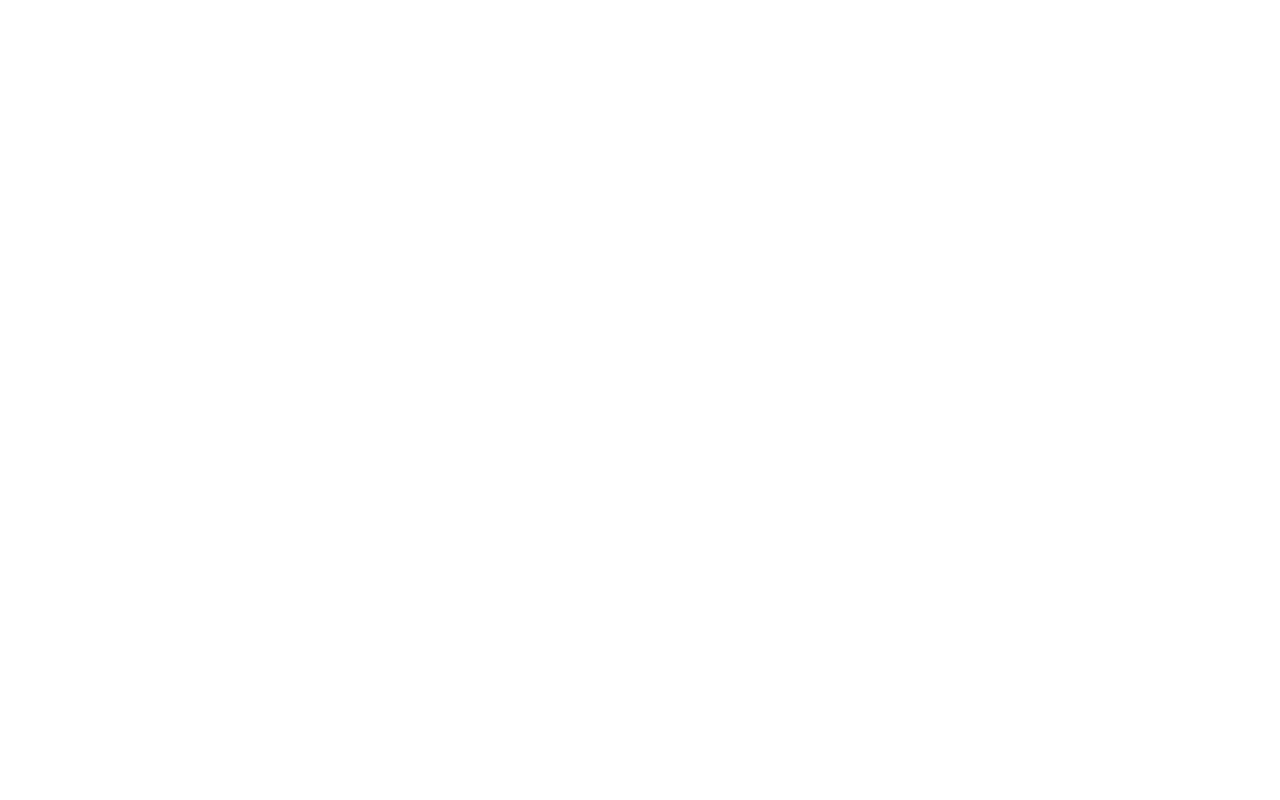
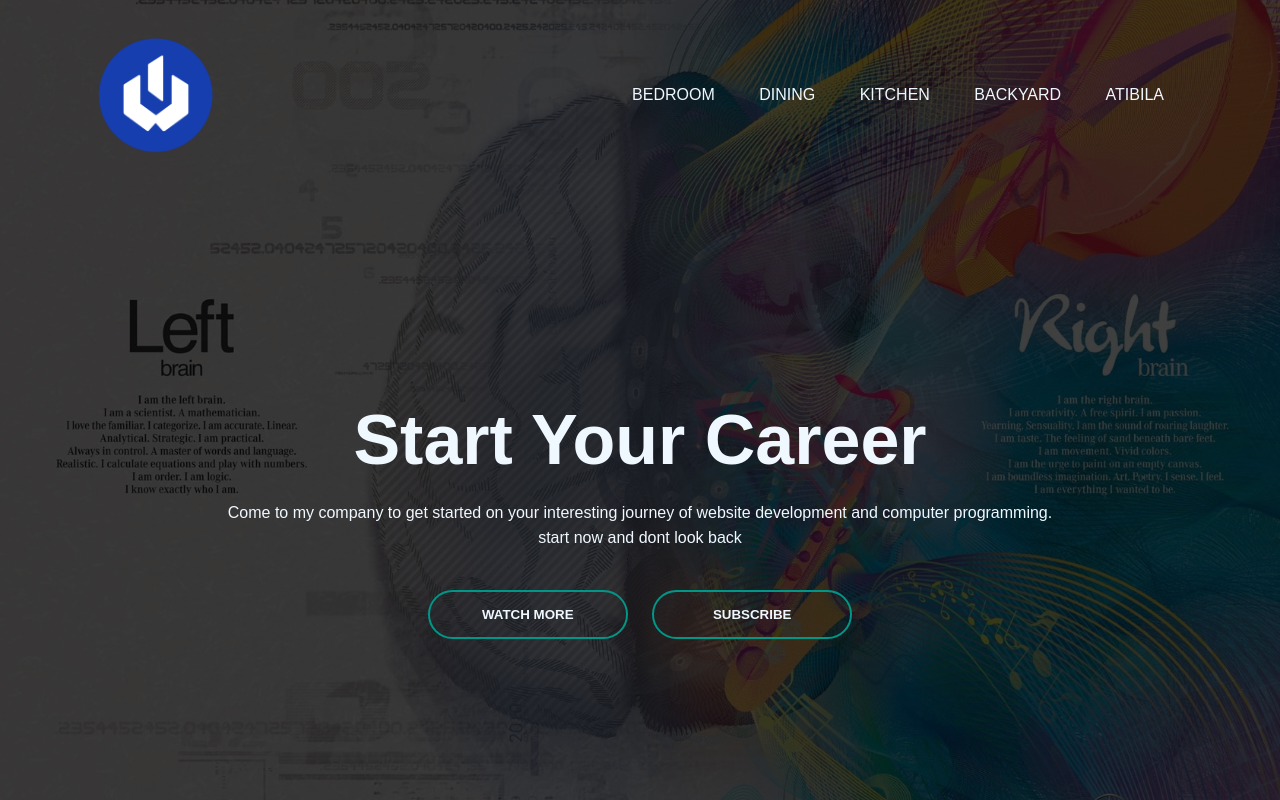
Before and after one commit to R0gue-1/Overlord, a plain HTML site: page Website 2/index.html in a window 1280 px wide. Drawn offline with Linux system fonts and the light colour scheme.

Commit message:
first commit of the portfolio website. finish on next commit.

```diff
--- a/Website 2/index.html
+++ b/Website 2/index.html
@@ -4,8 +4,36 @@
     <meta charset="UTF-8">
     <meta name="viewport" content="width=device-width, initial-scale=1.0">
     <title>How to Make a website</title>
+    <link rel="stylesheet" href="style.css">
 </head>
 <body>
+    <div class="banner">
+        <div class="navbar">
+            <img src="logo.png" alt="" class="logo">
 
+            <ul>
+                <li><a href="#">Bedroom</a></li>
+                <li><a href="#">Dining</a></li>
+                <li><a href="#">Kitchen</a></li>
+                <li><a href="#">Backyard</a></li>
+                <li><a href="#">Atibila</a></li>
+            </ul>
+        </div>
+
+        <div class="content">
+            <h1>Start Your Career</h1>
+            <p>
+                Come to my company to get started on your interesting
+                journey of website development and computer programming.
+                <br>
+                start now and dont look back
+
+                <div>
+                    <button type="submit"><span></span>WATCH MORE</button>
+                    <button type="submit"><span></span>SUBSCRIBE</button>
+                </div>
+            </p>
+        </div>
+    </div>
 </body>
 </html>
--- a/Website 2/style.css
+++ b/Website 2/style.css
@@ -0,0 +1,95 @@
+*{
+    margin: 0;
+    padding: 0;
+    font-family: sans-serif;
+}
+.banner{
+    width: 100%;
+    height: 100vh;
+    background-image: linear-gradient(rgba(0,0,0,0.75), rgba(0,0,0,0.75)), url(24.jpg);
+    background-size: cover;
+    background-position: center;
+}
+.navbar{
+    width: 85%;
+    margin: auto;
+    padding: 35px 0;
+    display: flex;
+    align-items: center;
+    justify-content: space-between;
+}
+.logo{
+    width: 120px;
+    cursor: pointer;
+}
+.navbar ul li{
+    list-style: none;
+    display: inline-block;
+    margin: 0 20px;
+    position: relative;
+}
+.navbar ul li a{
+    text-decoration: none;
+    color:aliceblue;
+    text-transform: uppercase;
+}
+.navbar ul li::after{
+    content: '';
+    height: 3px;
+    width: 0;
+    background: #009688;
+    position: absolute;
+    left: 0;
+    bottom: -10px;
+    transition: 0.5s;
+}
+.navbar ul li:hover::after{
+    width: 100%;
+}
+.content{
+    width: 100%;
+    position: absolute;
+    top: 50%;
+    transform: translateY(-50);
+    text-align: center;
+    color: aliceblue;
+}
+.content h1{
+    font-size: 70px;
+}
+.content p{
+    margin: 20px auto;
+    font-weight: 100;
+    line-height: 25px;
+}
+button{
+    width: 200px;
+    padding: 15px 0;
+    text-align: center;
+    margin: 20px 10px;
+    border-radius: 25px;
+    font-weight: bold;
+    border: 2px solid #009688;
+    background: transparent;
+    color: aliceblue;
+    cursor: pointer;
+    position: relative;
+    overflow: hidden;
+}
+span{
+    background-color: #009688;
+    height: 100%;
+    width: 0;
+    border-radius: 25px;
+    position: absolute;
+    left: 0;
+    bottom: 0;
+    z-index: -1;
+    transition: 0.5s;
+}
+button:hover span{
+    width: 100%;
+}
+button:hover{
+    border: none;
+}
--- /dev/null
+++ b/Website 3 - Portfolio website/style.css
@@ -0,0 +1,77 @@
+@import url('https://fonts.googleapis.com/css2?family=Poppins:ital,wght@0,100;0,200;0,300;0,400;0,500;0,600;0,700;0,800;0,900;1,100;1,200;1,300;1,400;1,500;1,600;1,700;1,800;1,900&display=swap');
+
+*{
+    margin: 0;
+    padding: 0;
+    box-sizing: border-box;
+    font-family: 'Poppins', sans-serif;
+}
+body{
+    background: #081B29;
+    color: #ededed;
+}
+.header{
+    position: fixed;
+    top: 0;
+    left: 0;
+    width: 100%;
+    padding: 20px 1;
+    background: transparent;
+    display: flex;
+    justify-content: space-between;
+    z-index: 100;
+}
+.logo{
+    font-size: 25px;
+    color: #ededed;
+    text-decoration: none;
+    font-weight: 600;
+}
+.navbar a{
+ font-size: 18px;
+ color: #ededed;
+ text-decoration: none;
+ font-weight: 500;
+ margin-left: 35px;
+}
+.navbar a:hover{
+    color: #00abf0;
+}
+.navbar a:hover,
+.navbar a.active{
+    color: #00abf0;
+}
+
+.home{
+    height: 100vh;
+    display: flex;
+    align-items: center;
+    padding: 0 10%;
+}
+.home-content{
+    max-height: 600px;
+}
+.home-content h1{
+    font-size: 56px;
+    font-weight: 700px;
+}
+.home-content h3{
+    font-size: 32px;
+    font-weight: 700;
+    color: #00abf0;
+}
+.home-content p{
+    font-size: 16px;
+}
+.home-content .btn-box{
+    width: 345px;
+    height: 50px;
+    background: yellowgreen;
+}
+.btn-box a{
+    display: inline-flex;
+    width: 150px;
+    height: 100%;
+    background: #00abf0;
+    border-radius: 8px;
+}
```
Also changed, not shown: Website 3 - Portfolio website/index.html (added, +39 -0 lines), Website 2/logo.png (added).
